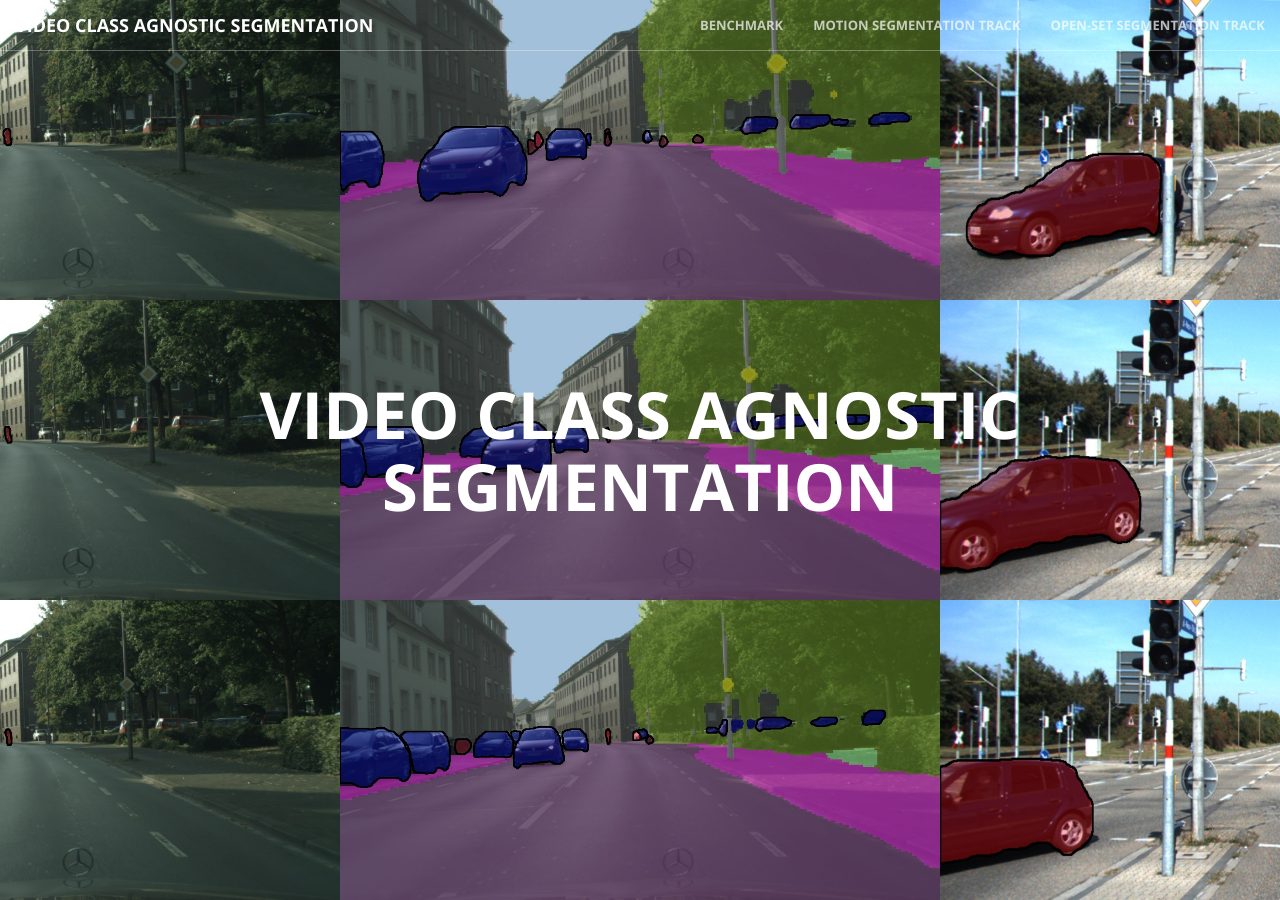
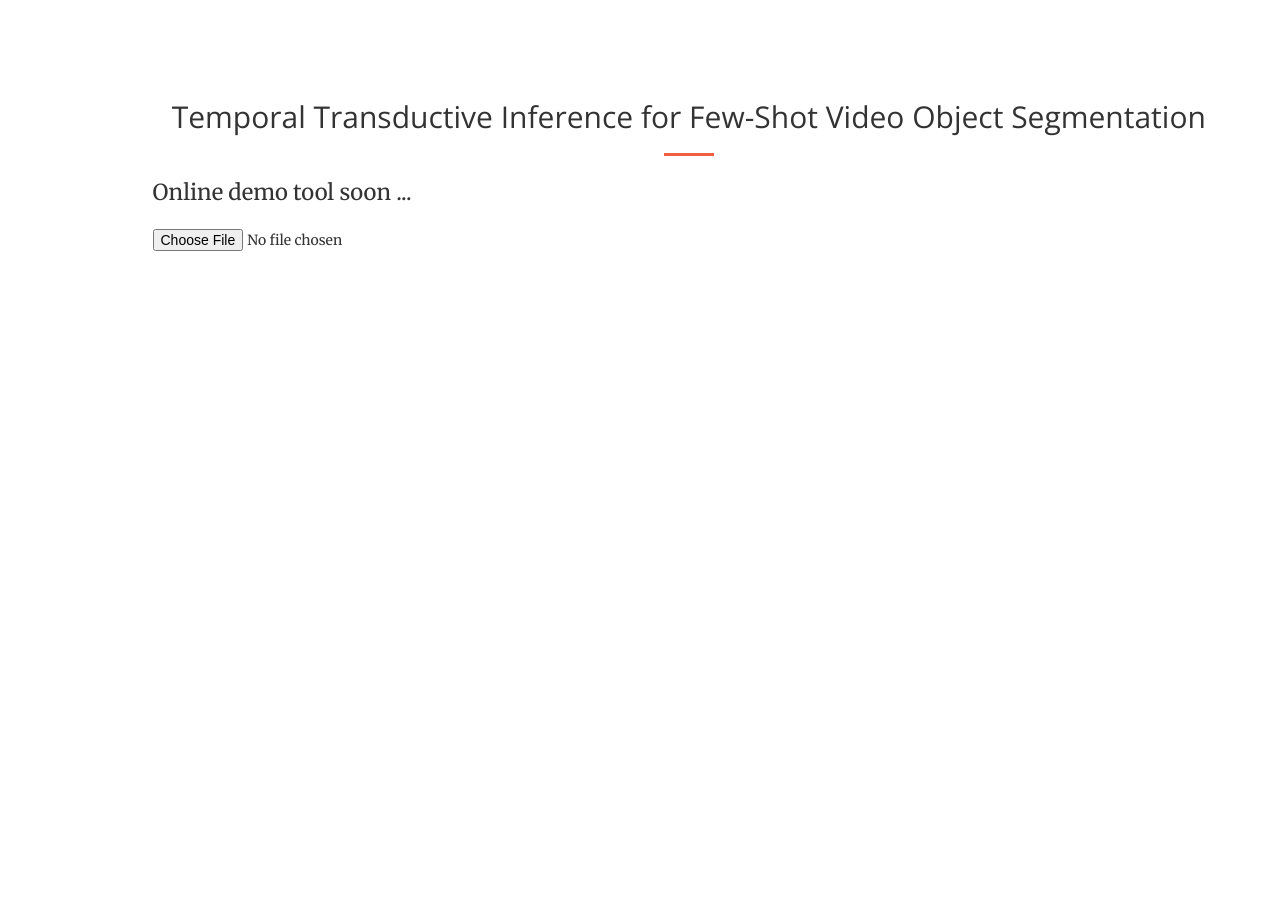
Before and after one commit to MSiam/tti, a Jekyll site: the page built from index.html, in a window 1280 px wide and 900 px high. Built offline with Jekyll 4.4.1, drawn with Linux system fonts in a browser that asks for light colours; some of the changed text lies outside the part shown.

Commit message:
added online demo webpage

```diff
--- a/_includes/header.html
+++ b/_includes/header.html
@@ -1,7 +1,7 @@
 <header>
     <div class="header-content">
         <div class="header-content-inner">
-            <h1>Video Class Agnostic Segmentation</h1>
+            <h1>Temporal Transductive Inference</h1>
         </div>
     </div>
 </header>
--- a/_includes/motseg_track.html
+++ /dev/null
@@ -1,155 +0,0 @@
-<section id="motseg">
-    <div class="container">
-        <div class="row">
-            <div class="col-lg-20 col-lg-offset-1">
-                <div class="text-center">
-                    <h2 class="section-heading">Motion Segmentation Track</h2>
-                    <hr class="primary">
-                </div>
-
-                    <p>It poses the problem as segmenting moving objects like animals crossing the street, or unusual construction vehicles.</p>
-                    <p> We provide an improved dataset for motion instance segmentation towards that end where we mainly focus on increasing the sequences and categories to avoid overfitting to a certain semantic class for moving objects. We build upon the publicly available Cityscapes-VPS[6] and KITTI-MOTS[7] datasets. We further provide baselines for real-time joint panoptic and motion instance segmentation that are publicly released under Models. </p>
-                    <style type="text/css">
-                    .tg  {border-collapse:collapse;border-spacing:0; margin-left: auto;margin-right: auto;}
-                    .tg td{border-color:black;border-style:solid;border-width:1px;font-family:Arial, sans-serif;font-size:14px;
-                      overflow:hidden;padding:10px 5px;word-break:normal;}
-                    .tg th{border-color:black;border-style:solid;border-width:1px;font-family:Arial, sans-serif;font-size:14px;
-                      font-weight:normal;overflow:hidden;padding:10px 5px;word-break:normal;}
-                    .tg .tg-85gd{background-color:#f56b00;border-color:inherit;font-weight:bold;text-align:left;vertical-align:top}
-                    .tg .tg-opee{background-color:#ffffc7;border-color:inherit;font-weight:bold;text-align:left;vertical-align:top}
-                    .tg .tg-0pky{border-color:inherit;text-align:left;vertical-align:top}
-                    </style>
-                    <table class="tg">
-                        <thead>
-                          <tr>
-                            <th class="tg-0pky">Dataset</th>
-                            <th class="tg-0pky">#Frames</th>
-                            <th class="tg-0pky">#Seqs</th>
-                            <th class="tg-0pky">#Cats</th>
-                            <th class="tg-0pky">Instances</th>
-                            <th class="tg-0pky">Panoptic</th>
-                            <th class="tg-0pky">Tracking</th>
-                            <th class="tg-0pky">Annotation Type</th>
-                          </tr>
-                        </thead>
-                        <tbody>
-                          <tr>
-                            <td class="tg-0pky">DAVIS[1]</td>
-                            <td class="tg-0pky">6208</td>
-                            <td class="tg-0pky">90</td>
-                            <td class="tg-0pky">78</td>
-                            <td class="tg-0pky">Yes</td>
-                            <td class="tg-0pky">No</td>
-                            <td class="tg-0pky">Yes</td>
-                            <td class="tg-0pky">Manually Labelled</td>
-                          </tr>
-                          <tr>
-                            <td class="tg-0pky">Kitti-Motion[5]</td>
-                            <td class="tg-0pky">455</td>
-                            <td class="tg-0pky">-</td>
-                            <td class="tg-0pky">1</td>
-                            <td class="tg-0pky">No<br></td>
-                            <td class="tg-0pky">No</td>
-                            <td class="tg-0pky">No</td>
-                            <td class="tg-0pky">Manually Labelled</td>
-                          </tr>
-                          <tr>
-                            <td class="tg-0pky">Kitti-MoSeg[2][3]</td>
-                            <td class="tg-0pky">12919</td>
-                            <td class="tg-0pky">38</td>
-                            <td class="tg-0pky">1</td>
-                            <td class="tg-0pky">No</td>
-                            <td class="tg-0pky">No</td>
-                            <td class="tg-0pky">No</td>
-                            <td class="tg-0pky">Weak Annotations</td>
-                          </tr>
-                          <tr>
-                            <td class="tg-0pky">Cityscapes-Motion[5]</td>
-                            <td class="tg-0pky">3475</td>
-                            <td class="tg-0pky">-</td>
-                            <td class="tg-0pky">1</td>
-                            <td class="tg-0pky">Yes<br></td>
-                            <td class="tg-0pky">No</td>
-                            <td class="tg-0pky">No</td>
-                            <td class="tg-0pky">Manually Labelled</td>
-                          </tr>
-                          <tr>
-                            <td class="tg-0pky">Kitti-MoSeg Extended[4]<br></td>
-                            <td class="tg-0pky">12919</td>
-                            <td class="tg-0pky">38</td>
-                            <td class="tg-0pky">5</td>
-                            <td class="tg-0pky">Yes</td>
-                            <td class="tg-0pky">No</td>
-                            <td class="tg-0pky">No</td>
-                            <td class="tg-0pky">Weak Annotations</td>
-                          </tr>
-                          <tr>
-                            <td class="tg-85gd">Ours</td>
-                            <td class="tg-85gd">11008</td>
-                            <td class="tg-85gd">520</td>
-                            <td class="tg-85gd">8</td>
-                            <td class="tg-85gd">Yes<br></td>
-                            <td class="tg-85gd">Yes</td>
-                            <td class="tg-85gd">Yes</td>
-                            <td class="tg-85gd">Manually Labelled</td>
-                          </tr>
-                        </tbody>
-                </table>
-                <p></p><p></p>
-                <h2 class="section-heading">&nbsp;&nbsp;&nbsp;&nbsp;&nbsp;&nbsp;&nbsp;&nbsp;&nbsp; Cityscapes-VPS Motion &nbsp;&nbsp;&nbsp;&nbsp;&nbsp;&nbsp;&nbsp;&nbsp;&nbsp;&nbsp;&nbsp;&nbsp;&nbsp;&nbsp;&nbsp;&nbsp;&nbsp;&nbsp;&nbsp;&nbsp;&nbsp;&nbsp;&nbsp;&nbsp;&nbsp;&nbsp;&nbsp;&nbsp;&nbsp;&nbsp;&nbsp;&nbsp; Kitti-MOTS Motion</h2>
-                <div class="box">
-                <iframe width="510" height="265" align="left" src="https://www.youtube.com/embed/YiXjyGaUwxk" frameborder="0" allow="accelerometer; autoplay; clipboard-write; encrypted-media; gyroscope; picture-in-picture" allowfullscreen></iframe><iframe width="510" height="265" align="right" src="https://www.youtube.com/embed/7uD137j_N1k" frameborder="0" allow="accelerometer; autoplay; clipboard-write; encrypted-media; gyroscope; picture-in-picture" allowfullscreen></iframe>
-                <p></p><p></p><p></p><p></p><p></p>
-                </div>
-                <div class="text-center">
-                    <a href="https://github.com/MSiam/video_class_agnostic_segmentation/blob/main/Motion_Dataset_Preview.md" class="btn btn-primary btn-xl text-center">Preview</a>
-                    <a href="https://github.com/MSiam/video_class_agnostic_segmentation/blob/main/Motion_Dataset_Download.md" class="btn btn-primary btn-xl text-center">Download Data</a>
-                    <a href="https://github.com/MSiam/video_class_agnostic_segmentation/blob/main/README.md" class="btn btn-primary btn-xl text-center">Benchmark</a>
-                    <a href="https://youtu.be/MANQsoMAl5o" class="btn btn-primary btn-xl text-center">Demo</a>
-                </div>
-
-                <p style="font-size:14px;">[1] Sergi  Caelles, Jordi Pont-Tuset,  Fed-erico  Perazzi,  Alberto  Montes,  Kevis-Kokitsi  Maninis,and  Luc  Van  Gool.    The  2019  davis  challenge  on  vos:Unsupervised multi-object segmentation.arXiv preprintarXiv:1905.00737, 2019. <br/>
-                [2] Mennatullah Siam, Heba Mahgoub, Mo-hamed Zahran, Senthil Yogamani, Martin Jagersand, andAhmad El-Sallab.  Modnet:  Moving object detection net-work with motion and appearance for autonomous driving.arXiv preprint arXiv:1709.04821, 2017.</br>
-                [3] Hazem Rashed, Mohamed Ramzy,Victor  Vaquero,  Ahmad  El  Sallab,  Ganesh  Sistu,  andSenthil Yogamani.  Fusemodnet: Real-time camera and li-dar based moving object detection for robust low-light au-tonomous driving.  InThe IEEE International Conferenceon Computer Vision (ICCV) Workshops, Oct 2019.</br>
-                [4] EslamMohamed,MahmoudEwaisha, Mennatullah Siam, Hazem Rashed, Senthil Yo-gamani, and Ahmad El-Sallab. Instancemotseg: Real-timeinstance  motion  segmentation  for  autonomous  driving.arXiv preprint arXiv:2008.07008, 2020.</br>
-                [5] Johan  Vertens,  Abhinav  Valada,  andWolfram Burgard. Smsnet: Semantic motion segmentationusing  deep  convolutional  neural  networks.   InProceed-ings of the IEEE International Conference on IntelligentRobots and Systems (IROS), Vancouver, Canada, 2017.</br>
-                [6] Dahun Kim, Sanghyun Woo, Joon-YoungLee, and In So Kweon.  Video panoptic segmentation.  InProceedings of the IEEE/CVF Conference on ComputerVision and Pattern Recognition, pages 9859–9868, 2020.</br>
-                [7] PaulVoigtlaender,MichaelKrause,  Aljosa  Osep,  Jonathon  Luiten,  Berin  Balachan-dar  Gnana  Sekar,  Andreas  Geiger,  and  Bastian  Leibe.Mots:  Multi-object tracking and segmentation.   InCon-ference on Computer Vision and Pattern Recognition(CVPR), 2019.</p>
-
-
-            </div>
-        </div>
-    </div>
-<!--    <div class="container">
-        <div class="row">
-            <div class="col-lg-3 col-md-6 text-center">
-                <div class="service-box">
-                    <i class="fa fa-4x fa-diamond wow bounceIn text-primary"></i>
-                    <h3>Sturdy Templates</h3>
-                    <p class="text-muted">Our templates are updated regularly so they don't break.</p>
-                </div>
-            </div>
-            <div class="col-lg-3 col-md-6 text-center">
-                <div class="service-box">
-                    <i class="fa fa-4x fa-paper-plane wow bounceIn text-primary" data-wow-delay=".1s"></i>
-                    <h3>Ready to Ship</h3>
-                    <p class="text-muted">You can use this theme as is, or you can make changes!</p>
-                </div>
-            </div>
-            <div class="col-lg-3 col-md-6 text-center">
-                <div class="service-box">
-                    <i class="fa fa-4x fa-newspaper-o wow bounceIn text-primary" data-wow-delay=".2s"></i>
-                    <h3>Up to Date</h3>
-                    <p class="text-muted">We update dependencies to keep things fresh.</p>
-                </div>
-            </div>
-            <div class="col-lg-3 col-md-6 text-center">
-                <div class="service-box">
-                    <i class="fa fa-4x fa-heart wow bounceIn text-primary" data-wow-delay=".3s"></i>
-                    <h3>Made with Love</h3>
-                    <p class="text-muted">You have to make your websites with love these days!</p>
-                </div>
-            </div>
-        </div>
-        </div>--!>
-</section>
--- a/_includes/nav.html
+++ b/_includes/nav.html
@@ -8,20 +8,17 @@
                 <span class="icon-bar"></span>
                 <span class="icon-bar"></span>
             </button>
-            <a class="navbar-brand page-scroll" href="#page-top">Video Class Agnostic Segmentation</a>
+            <a class="navbar-brand page-scroll" href="#page-top">Temporal Transductive Inference</a>
         </div>
 
         <!-- Collect the nav links, forms, and other content for toggling -->
         <div class="collapse navbar-collapse" id="bs-example-navbar-collapse-1">
             <ul class="nav navbar-nav navbar-right">
                 <li>
-                    <a class="page-scroll" href="#task">Benchmark</a>
+                    <a class="page-scroll" href="#task">Online Demo</a>
                 </li>
                 <li>
-                    <a class="page-scroll" href="#motseg">Motion Segmentation Track</a>
-                </li>
-                <li>
-                    <a class="page-scroll" href="#openset">Open-set Segmentation Track</a>
+                    <a class="page-scroll" href="#motseg">Cross Domain Benchmark</a>
                 </li>
             </ul>
         </div>
--- /dev/null
+++ b/_includes/online_demo.html
@@ -0,0 +1,41 @@
+<section id="online_demo">
+    <div class="container">
+        <div class="row">
+            <div class="col-lg-20 col-lg-offset-1">
+                <div class="text-center">
+                    <h2 class="section-heading">Temporal Transductive Inference for Few-Shot Video Object Segmentation</h2>
+                    <hr class="primary">
+                </div>
+
+                    <p> Online demo tool soon ...</p>
+
+
+                   <form class="form-signin" method=post enctype=multipart/form-data>
+		<input type="file" name="file" class="form-control-file" id="inputfile"  onchange="preview_image(event)">
+		<br />
+		<img id="output-image" class="rounded mx-auto d-block"/>
+		<!--<button class="btn btn-lg btn-primary btn-block" type="submit">Upload</button>
+        <p class="mt-5 mb-3 text-muted">Powered by PyTorch, Flask, and Bootstrap.</p>
+		<div class="row">
+                <div class="col-sm-4 align-self-center"><img src="/static/pt.png" alt="" width="60"></div>
+                <div class="col-sm-4 align-self-center"><img src="/static/flask.png" alt="" width="90"></div>
+                <div class="col-sm-4 align-self-center"><img src="/static/bs.png" alt="" width="50"></div>
+        </div>!-->
+        </form>
+
+
+        <script type="text/javascript">
+            function preview_image(event) {
+                var reader = new FileReader();
+                reader.onload = function(){
+                    var output = document.getElementById('output-image')
+                    output.src = reader.result;
+                }
+                reader.readAsDataURL(event.target.files[0]);
+            }
+        </script>
+
+            </div>
+        </div>
+    </div>
+</section>
--- a/_includes/openset_track.html
+++ /dev/null
@@ -1,57 +0,0 @@
-<section class="bg-dark" id="openset">
-    <div class="container">
-        <div class="row">
-            <div class="col-lg-12 text-center">
-                <h2 class="section-heading">Open-set Segmentation Track</h2>
-                <hr class="primary">
-            </div>
-                    <p class="text-faded">It poses the problem as segmenting classes outside the closed set of known classes. Thus, it can segment unknown static objects like traffic warnings or other rare objects in parking lots near markets.</p>
-                <p class="text-faded">We build Custom Carla scenarios and provide a synthetic data for the open-set segmentation with fine-grained class annotations for the unknown objects. The fine-grained annotations help to perform a controlled set of experiments about the objects labelled as unknown during training versus testing to understand the generalization ability of the model. In order to collect large-scale data, the Carla basic agent is modified to cope with unknown objects
-                in the road and avoid them through lane changing. A large-scale dataset of approximately 70,000 frames is collected with random traffic, weather conditions and different towns and scenarios.</p>
-                <h2 class="section-heading">&nbsp;&nbsp;&nbsp;&nbsp;&nbsp;&nbsp;&nbsp;&nbsp;&nbsp;&nbsp;&nbsp;&nbsp;&nbsp;&nbsp;&nbsp;&nbsp; Construction &nbsp;&nbsp;&nbsp;&nbsp;&nbsp;&nbsp;&nbsp;&nbsp;&nbsp;&nbsp;&nbsp;&nbsp;&nbsp;&nbsp;&nbsp;&nbsp;&nbsp;&nbsp;&nbsp;&nbsp;&nbsp;&nbsp;&nbsp;&nbsp;&nbsp;&nbsp; Parking
-                    &nbsp;&nbsp;&nbsp;&nbsp;&nbsp;&nbsp;&nbsp;&nbsp;&nbsp;&nbsp;&nbsp;&nbsp;&nbsp;&nbsp;&nbsp;&nbsp;&nbsp;&nbsp;&nbsp;&nbsp;&nbsp;&nbsp;&nbsp;&nbsp;&nbsp;&nbsp;&nbsp;&nbsp;&nbsp;&nbsp;&nbsp; &nbsp;&nbsp;&nbsp; Barrier</h2>
-                <div class="box">
-                <iframe width="390" height="265" align="left" src="https://www.youtube.com/embed/Ch-_-MrtNaQ" frameborder="0" allow="accelerometer; autoplay; clipboard-write; encrypted-media; gyroscope; picture-in-picture" allowfullscreen></iframe>
-                <iframe width="390" height="265" align="center" src="https://www.youtube.com/embed/bS5JbtUX4KY" frameborder="0" allow="accelerometer; autoplay; clipboard-write; encrypted-media; gyroscope; picture-in-picture" allowfullscreen></iframe>
-                <iframe width="390" height="265" align="right" src="https://www.youtube.com/embed/7J0YXM_JJng" frameborder="0" allow="accelerometer; autoplay; clipboard-write; encrypted-media; gyroscope; picture-in-picture" allowfullscreen></iframe>
-                </div>
-
-                <div class="col-lg-12 text-center">
-                    <p class="text-faded">Dataset Coming Soon ...</p>
-                </div>
-        </div>
-    </div>
-
-<!--    <div class="container">
-        <div class="row">
-            <div class="col-lg-3 col-md-6 text-center">
-                <div class="service-box">
-                    <i class="fa fa-4x fa-diamond wow bounceIn text-primary"></i>
-                    <h3>Sturdy Templates</h3>
-                    <p class="text-muted">Our templates are updated regularly so they don't break.</p>
-                </div>
-            </div>
-            <div class="col-lg-3 col-md-6 text-center">
-                <div class="service-box">
-                    <i class="fa fa-4x fa-paper-plane wow bounceIn text-primary" data-wow-delay=".1s"></i>
-                    <h3>Ready to Ship</h3>
-                    <p class="text-muted">You can use this theme as is, or you can make changes!</p>
-                </div>
-            </div>
-            <div class="col-lg-3 col-md-6 text-center">
-                <div class="service-box">
-                    <i class="fa fa-4x fa-newspaper-o wow bounceIn text-primary" data-wow-delay=".2s"></i>
-                    <h3>Up to Date</h3>
-                    <p class="text-muted">We update dependencies to keep things fresh.</p>
-                </div>
-            </div>
-            <div class="col-lg-3 col-md-6 text-center">
-                <div class="service-box">
-                    <i class="fa fa-4x fa-heart wow bounceIn text-primary" data-wow-delay=".3s"></i>
-                    <h3>Made with Love</h3>
-                    <p class="text-muted">You have to make your websites with love these days!</p>
-                </div>
-            </div>
-        </div>
-        </div>--!>
-</section>
--- a/_layouts/front.html
+++ b/_layouts/front.html
@@ -5,10 +5,7 @@
 
 <body id="page-top">
   {% include nav.html %}
-  {% include header.html %}
-  {% include task.html %}
-  {% include motseg_track.html %}
-  {% include openset_track.html %}
+  {% include online_demo.html %}
   {% include scripts.html %}
 </body>
 
```
